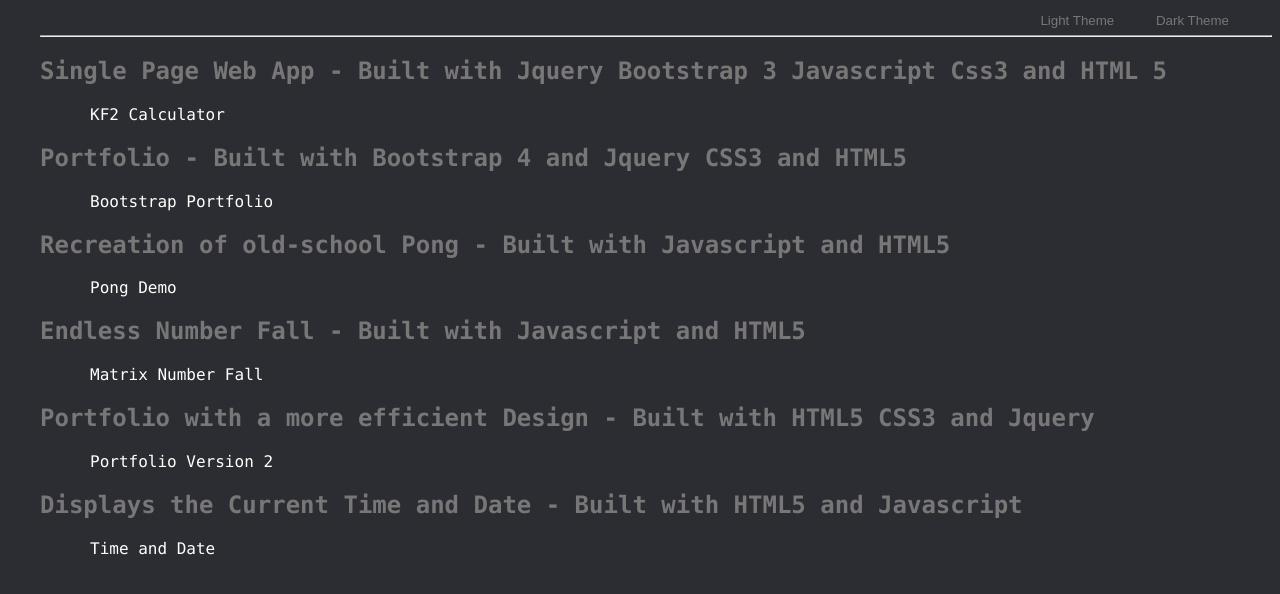
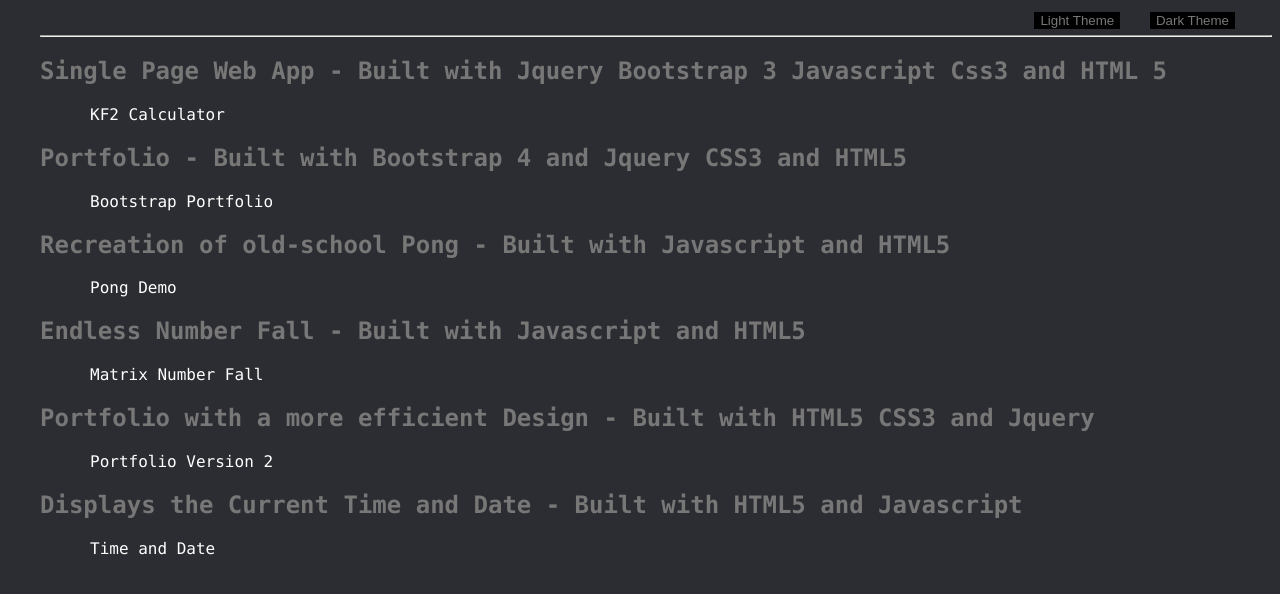
Before and after one commit to Tor020/Online_Archiv, a plain HTML site: page index.html in a window 1280 px wide. Drawn offline with Linux system fonts and the light colour scheme.

Commit message:
btn update

```diff
--- a/styles/default.css
+++ b/styles/default.css
@@ -9,7 +9,7 @@ body{
 }
 
 button{
-		background:#2c2d32; /*background should be this color*/
+		background:black; /*background should be this color*/
 	color:#777; /*text should be this color*/
 }
 
```
